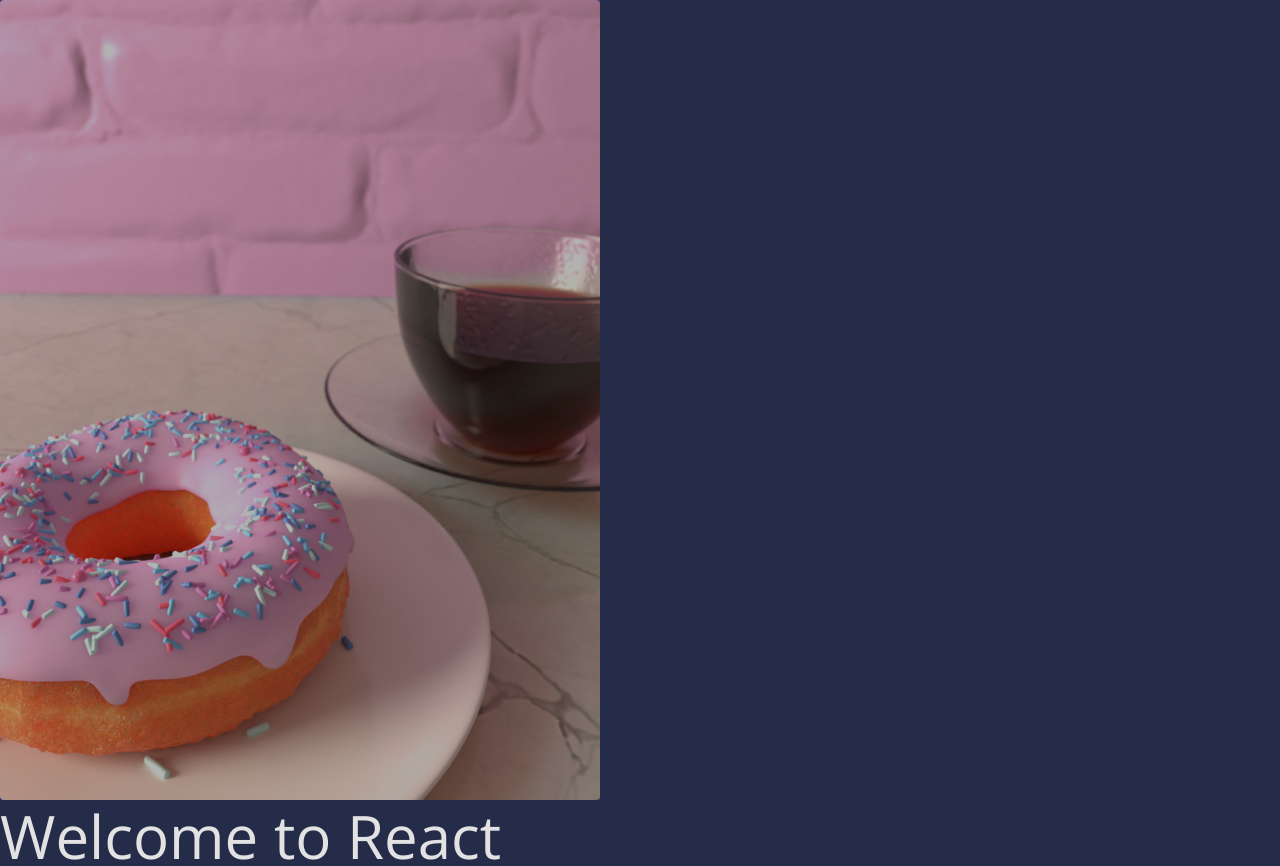
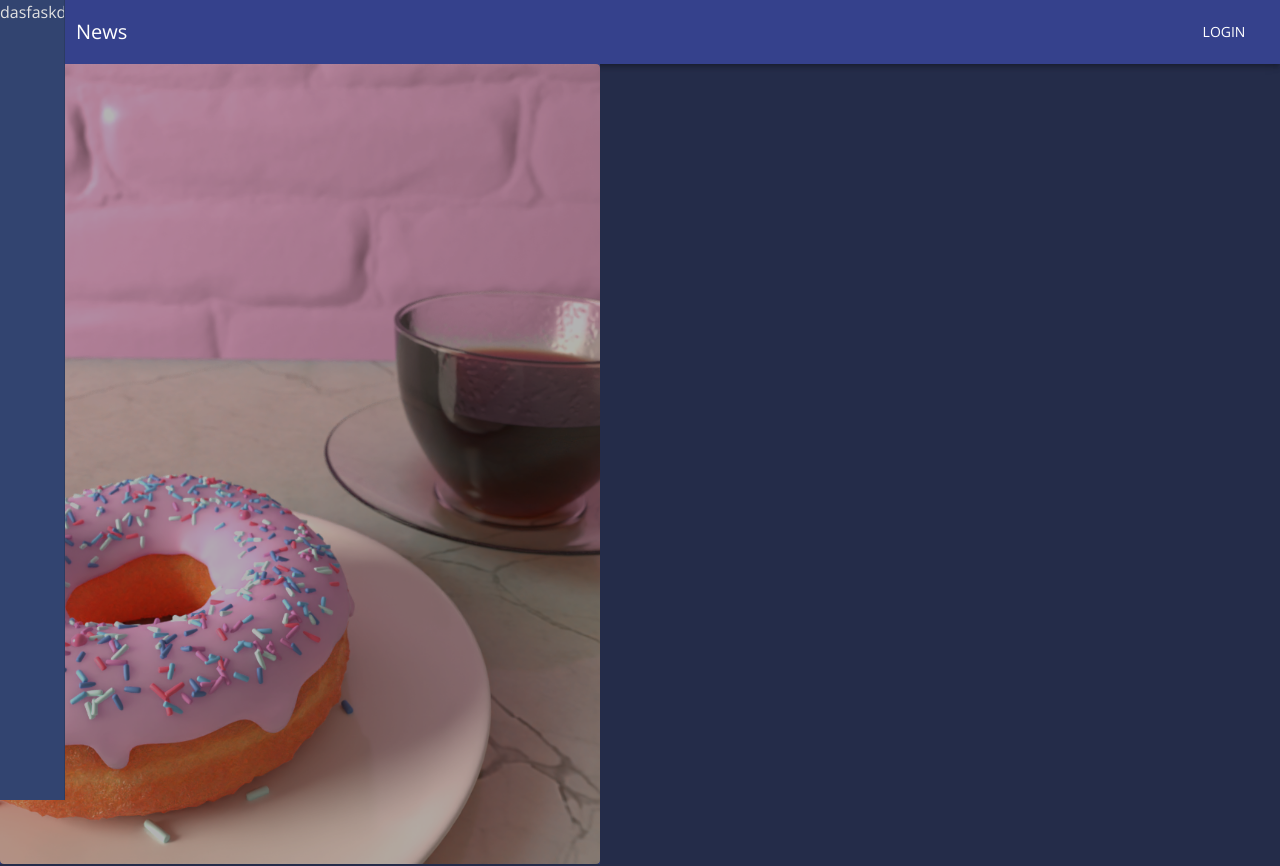
Before and after one commit to nekopudding-org/nekos-lounge, a React (Create React App) app in the folder client/: page / in a window 1280 px wide. Shown: the top 866 px of the page. Built offline with nearby package versions, Linux system fonts and the light colour scheme.

Commit message:
setting up drawer and header

```diff
--- a/client/src/App.jsx
+++ b/client/src/App.jsx
@@ -1,75 +1,19 @@
 import logo from './logo.svg';
-import { CssBaseline, Checkbox, Paper, Typography } from '@mui/material'
+import { CssBaseline, Typography } from '@mui/material'
 import { createTheme, ThemeProvider } from '@mui/material/styles';
 import { green, orange } from '@mui/material/colors';
 
-import TrendingCarousel from './components/TrendingCarousel';
+import TrendingCarousel from './components/Trending/TrendingCarousel';
+import Header from './components/Header/Header';
 import "@fontsource/open-sans";
-
-const theme = createTheme({
-  palette: {
-    text: {
-      primary: '#e2e2e2'
-    },
-    background: {
-      default: '#242c49',
-      paper: '#324470'
-    },
-    primary: {
-      main: '#35418c',
-      light: '#5e6cae',
-      dark: '#212769'
-    },
-    secondary: {
-      main: '#bcbc47',
-      light: '#dce555',
-      dark: '#8c7f35'
-    },
-    error: {
-      main: '#a13a45',
-      light: '#ce5461',
-      dark: '#672c3a'
-    },
-    info: {
-      main: '#427c9e',
-      light: '#77a4c2',
-      dark: '#255a75'
-    },
-    success: {
-      main: '#3a9972',
-      light: '#4aa984',
-      dark: '#1b5032'
-    },
-    warm: {
-      main: '##c27814',
-      light: '##d29e33',
-      dark: '#b0560a'
-    },
-  },
-  typography: {
-    fontFamily:"Open Sans",
-
-    card: {
-      fontSize: 100,
-      fontWeight: 900,
-      color: 'white'
-    },
-    content: {
-
-    },
-    title: {
-
-    }
-
-  }
-
-});
+import theme from './theme';
 
 function App() {
   return (
     <>
       <ThemeProvider theme={theme}>
         <CssBaseline />
+        <Header />
         <TrendingCarousel width={600} height={800}/>
         <Typography variant="h2" gutterBottom>
           Welcome to React
--- /dev/null
+++ b/client/src/components/Header/Header.jsx
@@ -0,0 +1,75 @@
+import React, { useState } from 'react';
+import { AppBar,Box,Toolbar,IconButton,Typography,Button, Drawer } from '@mui/material'
+import MenuIcon from '@mui/icons-material/Menu';
+import theme from '../../theme';
+
+const drawerWidth = 240;
+
+const openedMixin = (theme) => ({
+  width: drawerWidth,
+  transition: theme.transitions.create('width', {
+    easing: theme.transitions.easing.sharp,
+    duration: theme.transitions.duration.enteringScreen,
+  }),
+  overflowX: 'hidden',
+});
+
+const closedMixin = (theme) => ({
+  transition: theme.transitions.create('width', {
+    easing: theme.transitions.easing.sharp,
+    duration: theme.transitions.duration.leavingScreen,
+  }),
+  overflowX: 'hidden',
+  width: `calc(${theme.spacing(7)} + 1px)`,
+  [theme.breakpoints.up('sm')]: {
+    width: `calc(${theme.spacing(8)} + 1px)`,
+  },
+});
+
+function Header() {
+  const [open, setOpen] = useState(false);
+  return (
+  <>
+    <Box sx={{ flexGrow: 1 }}>
+      <AppBar position="static">
+        <Toolbar>
+          <IconButton
+            size="large"
+            edge="start"
+            color="inherit"
+            aria-label="menu"
+            sx={{ mr: 2 }}
+          >
+            <MenuIcon />
+          </IconButton>
+          <Typography variant="h6" component="div" sx={{ flexGrow: 1 }}>
+            News
+          </Typography>
+          <Button color="inherit">Login</Button>
+        </Toolbar>
+      </AppBar>
+    </Box>
+    <Drawer
+      sx={{
+          width: drawerWidth,
+          flexShrink: 0,
+          whiteSpace: 'nowrap',
+          boxSizing: 'border-box',
+          ...(open && {
+          ...openedMixin(theme),
+          '& .MuiDrawer-paper': openedMixin(theme),
+          }),
+          ...(!open && {
+          ...closedMixin(theme),
+          '& .MuiDrawer-paper': closedMixin(theme),
+          })
+      }}
+      variant='permanent'
+    >
+          dasfaskdf
+      </Drawer>
+    </>
+  )
+}
+
+export default Header;
--- /dev/null
+++ b/client/src/theme.jsx
@@ -0,0 +1,62 @@
+import { createTheme } from "@mui/material";
+
+const theme = createTheme({
+    palette: {
+      text: {
+        primary: '#e2e2e2'
+      },
+      background: {
+        default: '#242c49',
+        paper: '#324470'
+      },
+      primary: {
+        main: '#35418c',
+        light: '#5e6cae',
+        dark: '#212769'
+      },
+      secondary: {
+        main: '#bcbc47',
+        light: '#dce555',
+        dark: '#8c7f35'
+      },
+      error: {
+        main: '#a13a45',
+        light: '#ce5461',
+        dark: '#672c3a'
+      },
+      info: {
+        main: '#427c9e',
+        light: '#77a4c2',
+        dark: '#255a75'
+      },
+      success: {
+        main: '#3a9972',
+        light: '#4aa984',
+        dark: '#1b5032'
+      },
+      warm: {
+        main: '##c27814',
+        light: '##d29e33',
+        dark: '#b0560a'
+      },
+    },
+    typography: {
+      fontFamily:"Open Sans",
+
+      card: {
+        fontSize: 100,
+        fontWeight: 900,
+        color: 'white'
+      },
+      content: {
+
+      },
+      title: {
+
+      }
+
+    }
+
+  });
+
+export default theme;
```
Also changed, not shown: client/src/components/Trending/TrendingCarousel.jsx (renamed from client/src/components/TrendingCarousel.jsx), client/src/components/Trending/TrendingItem.jsx (renamed from client/src/components/TrendingItem.jsx).
